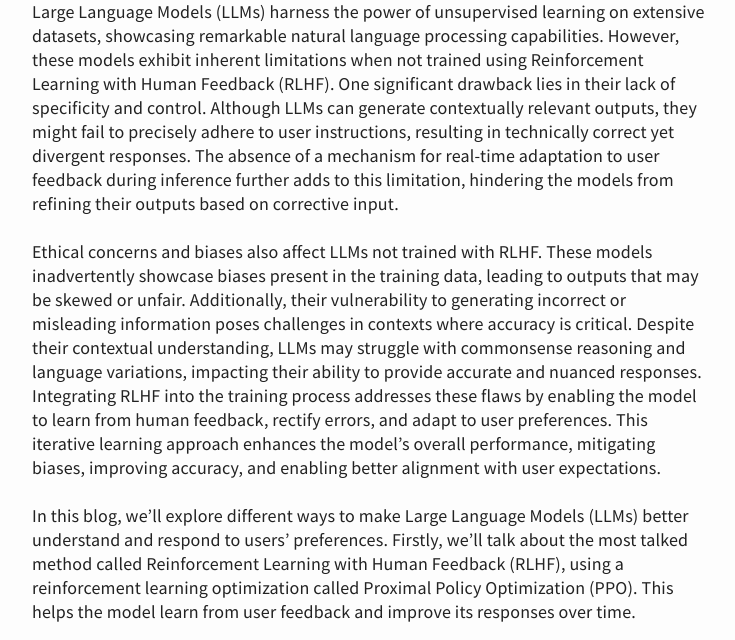
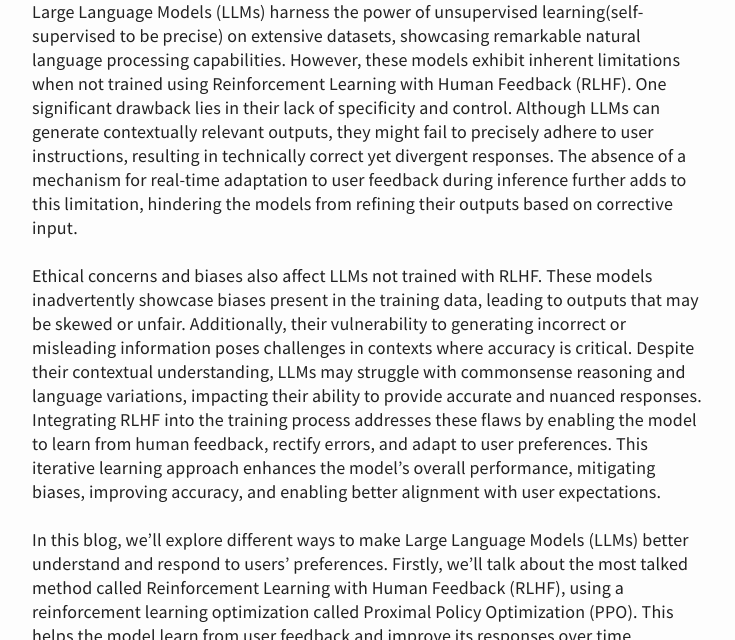
Before and after one commit to spraphul/blog, a Jekyll site: the page built from _posts/2023-11-30-plt.md, in a window 1280 px wide and 900 px high, scrolled down 447 px, cut to the strip 260-900 px from the top of the window. Shown: the whole strip, without its empty margins (270-1005 px from the left). Built offline with Jekyll 4.4.1, drawn with Linux system fonts in a browser that asks for light colours.

Commit message:
Update 2023-11-30-plt.md

```diff
--- a/_posts/2023-11-30-plt.md
+++ b/_posts/2023-11-30-plt.md
@@ -4,7 +4,7 @@ title: Human Preference Training for LLMs in a Nutshell
 
 ![rlhf](https://github.com/spraphul/blog/blob/gh-pages/_posts/rlhf.png?raw=true)
 
-Large Language Models (LLMs) harness the power of unsupervised learning on extensive datasets, showcasing remarkable natural language processing capabilities. However, these models exhibit inherent limitations when not trained using Reinforcement Learning with Human Feedback (RLHF). One significant drawback lies in their lack of specificity and control. Although LLMs can generate contextually relevant outputs, they might fail to precisely adhere to user instructions, resulting in technically correct yet divergent responses. The absence of a mechanism for real-time adaptation to user feedback during inference further adds to this limitation, hindering the models from refining their outputs based on corrective input.
+Large Language Models (LLMs) harness the power of unsupervised learning(self-supervised to be precise) on extensive datasets, showcasing remarkable natural language processing capabilities. However, these models exhibit inherent limitations when not trained using Reinforcement Learning with Human Feedback (RLHF). One significant drawback lies in their lack of specificity and control. Although LLMs can generate contextually relevant outputs, they might fail to precisely adhere to user instructions, resulting in technically correct yet divergent responses. The absence of a mechanism for real-time adaptation to user feedback during inference further adds to this limitation, hindering the models from refining their outputs based on corrective input.
 
 Ethical concerns and biases also affect LLMs not trained with RLHF. These models inadvertently showcase biases present in the training data, leading to outputs that may be skewed or unfair. Additionally, their vulnerability to generating incorrect or misleading information poses challenges in contexts where accuracy is critical. Despite their contextual understanding, LLMs may struggle with commonsense reasoning and language variations, impacting their ability to provide accurate and nuanced responses. Integrating RLHF into the training process addresses these flaws by enabling the model to learn from human feedback, rectify errors, and adapt to user preferences. This iterative learning approach enhances the model's overall performance, mitigating biases, improving accuracy, and enabling better alignment with user expectations.
 
```
